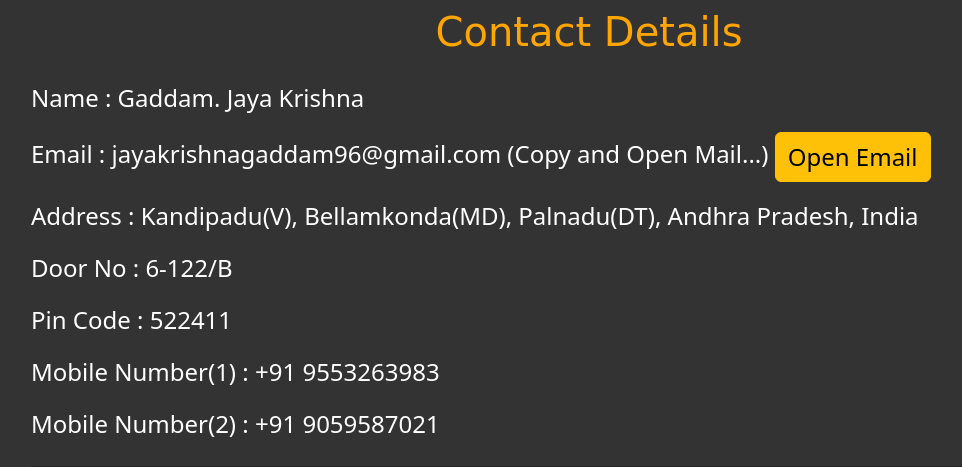
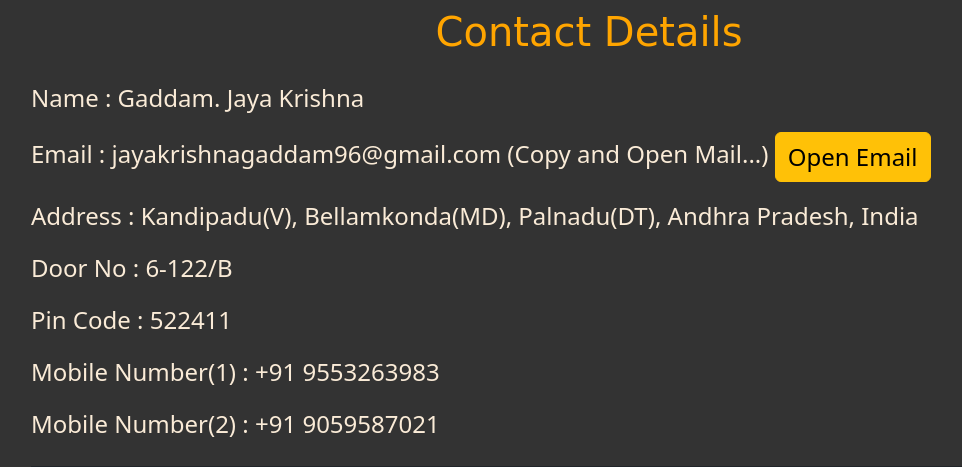
Before and after one commit to jayakrishnagaddam/Profile-JayaKrishna, a Flask app: page /contact in a window 1280 px wide. Shown: the part 308-775 px from the top of the page, without its empty margins (51-1013 px from the left). Run offline with Flask 3, Linux system fonts and the light colour scheme.

Commit message:
Colouring update

```diff
--- a/templates/contact.html
+++ b/templates/contact.html
@@ -15,16 +15,16 @@
     <body>
       <img class="img-fluid mt-2 mb-2" src='static/contact.jpg'>
        <h1 class="text-center mt-0 mb-4" style="font-family:cursive; color:orange;">Contact Details</h1>
-      <p class="lead" style="font-size:24px;"><b>Name :</b>  Gaddam. Jaya Krishna</p>
+      <p class="lead" style="font-size:24px ; color:antiquewhite;"><b>Name :</b>  Gaddam. Jaya Krishna</p>
 
-      <p class="lead" style="font-size:24px;"><b>Email :</b>  jayakrishnagaddam96@gmail.com (Copy and Open Mail...)
+      <p class="lead" style="font-size:24px;color:antiquewhite;"><b>Email :</b>  jayakrishnagaddam96@gmail.com (Copy and Open Mail...)
       <a class="btn btn-warning lead"  style="font-size:24px;" aria-current="page" href="https://mail.google.com/mail/u/0/#inbox?compose=new" target="_blank">Open Email</a></p>
-      <p class="lead" style="font-size:24px;"><b>Address :</b>  Kandipadu(V), Bellamkonda(MD), Palnadu(DT), Andhra Pradesh, India</p>
-       <p class="lead" style="font-size:24px;"><b>Door No :</b>  6-122/B</p>
+      <p class="lead" style="font-size:24px;color:antiquewhite;"><b>Address :</b>  Kandipadu(V), Bellamkonda(MD), Palnadu(DT), Andhra Pradesh, India</p>
+       <p class="lead" style="font-size:24px;color:antiquewhite;"><b>Door No :</b>  6-122/B</p>
 
-       <p class="lead" style="font-size:24px;"><b>Pin Code :</b>  522411</p>
-       <p class="lead" style="font-size:24px;"><b>Mobile Number(1)  :</b>  +91 9553263983</p>
-       <p class="lead" style="font-size:24px;"><b>Mobile Number(2)  :</b>  +91 9059587021</p>
+       <p class="lead" style="font-size:24px;color:antiquewhite;"><b>Pin Code :</b>  522411</p>
+       <p class="lead" style="font-size:24px;color:antiquewhite;"><b>Mobile Number(1)  :</b>  +91 9553263983</p>
+       <p class="lead" style="font-size:24px;color:antiquewhite;"><b>Mobile Number(2)  :</b>  +91 9059587021</p>
       {%include 'footer.html'%}
     </body>
   </html>
```
